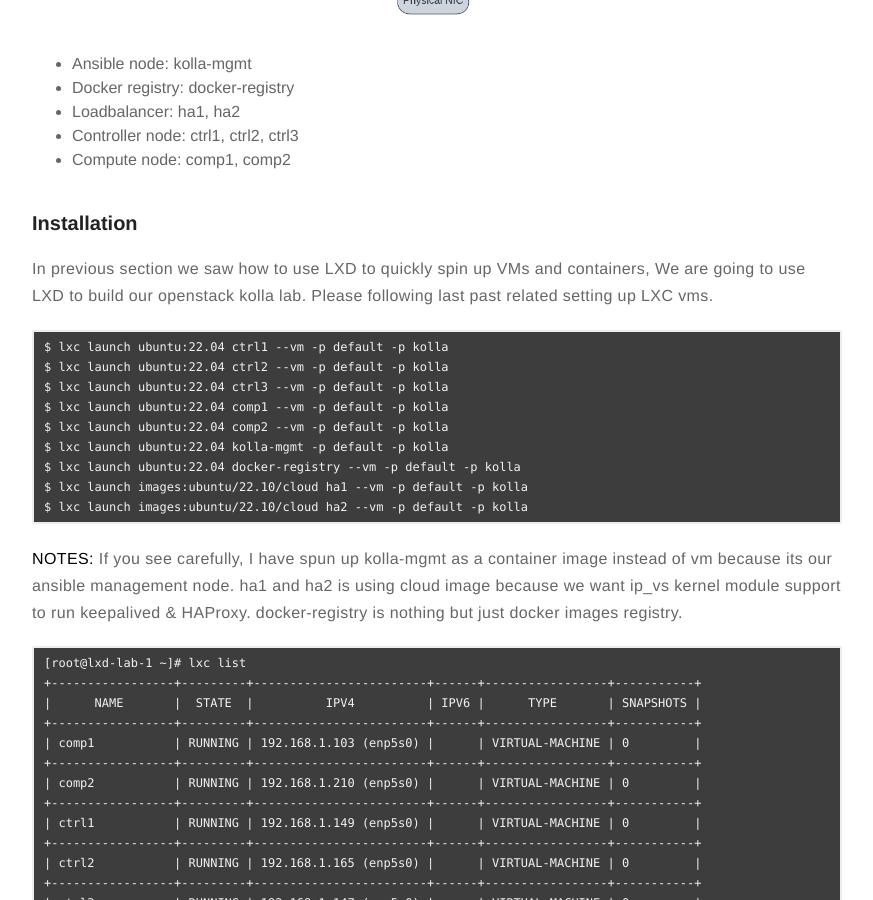
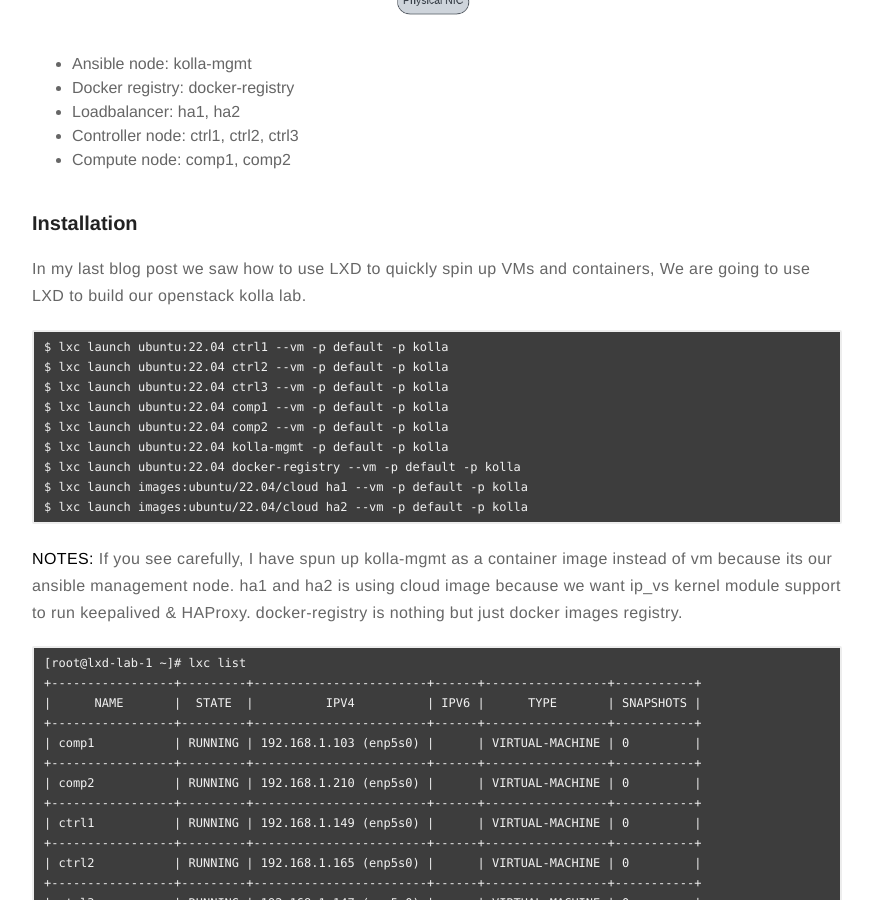
Before and after one commit to satishdotpatel/satishdotpatel.github.io, a Jekyll site: the page built from _posts/2023-07-02-build-multinode-kolla-lab-using-lxd.markdown, in a window 1280 px wide and 900 px high, scrolled down 774 px. Shown: the whole window, without its empty margins (203-1076 px from the left). Built offline with Jekyll 4.4.1, drawn with Linux system fonts in a browser that asks for light colours; comment, search, counter and statistics services are not loaded.

Commit message:
LXD kolla multinode lab

````diff
--- a/_posts/2023-07-02-build-multinode-kolla-lab-using-lxd.markdown
+++ b/_posts/2023-07-02-build-multinode-kolla-lab-using-lxd.markdown
@@ -31,7 +31,7 @@
 
 ### Installation
 
-In previous section we saw how to use LXD to quickly spin up VMs and containers, We are going to use LXD to build our openstack kolla lab. Please following last past related setting up LXC vms.
+In my last blog post we saw how to use LXD to quickly spin up VMs and containers, We are going to use LXD to build our openstack kolla lab.
 
 ```
 $ lxc launch ubuntu:22.04 ctrl1 --vm -p default -p kolla
@@ -41,8 +41,8 @@
 $ lxc launch ubuntu:22.04 comp2 --vm -p default -p kolla
 $ lxc launch ubuntu:22.04 kolla-mgmt -p default -p kolla
 $ lxc launch ubuntu:22.04 docker-registry --vm -p default -p kolla
-$ lxc launch images:ubuntu/22.10/cloud ha1 --vm -p default -p kolla
-$ lxc launch images:ubuntu/22.10/cloud ha2 --vm -p default -p kolla
+$ lxc launch images:ubuntu/22.04/cloud ha1 --vm -p default -p kolla
+$ lxc launch images:ubuntu/22.04/cloud ha2 --vm -p default -p kolla
 ```
 **NOTES:** If you see carefully, I have spun up kolla-mgmt as a container image instead of vm because its our ansible management node. ha1 and ha2 is using cloud image because we want ip_vs kernel module support to run keepalived & HAProxy. docker-registry is nothing but just docker images registry.
 
@@ -343,6 +343,4 @@
 [root@lxd-lab-1 ~]# iptables -t nat -A PREROUTING -i agge -p tcp --dport 80 -j DNAT --to-destination 192.168.1.100:80
 ```
 
-
-
 Enjoy your lab!!!
````
